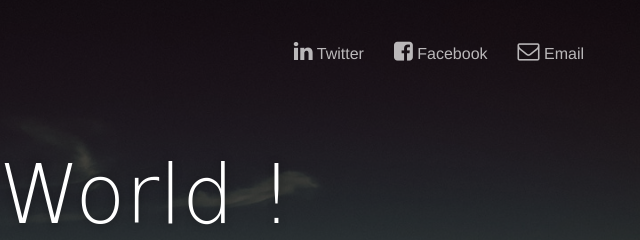
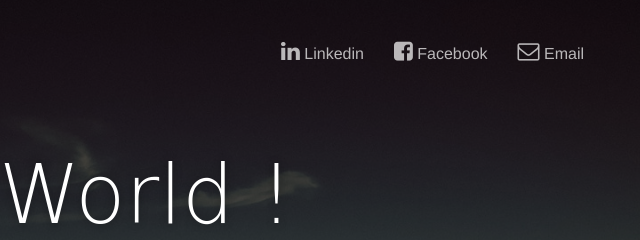
Before and after one commit to dendimukti/dendimukti.github.io, a plain HTML site: page index.html in a window 1280 px wide. Shown: the top 240 px of the page, 611-1251 px from the left. Drawn offline with Linux system fonts and the light colour scheme; a web font is replaced by a local one.

Commit message:
add linkedin

```diff
--- a/index.html
+++ b/index.html
@@ -61,7 +61,7 @@
 			 			<li>
 								<a href="https://www.linkedin.com/in/dendi-mukti-putranto-568974a0/" target="_blank">
 										<i class="fa fa-linkedin"></i>
-										Twitter
+										Linkedin
 								</a>
 						</li>
             <li>
```
